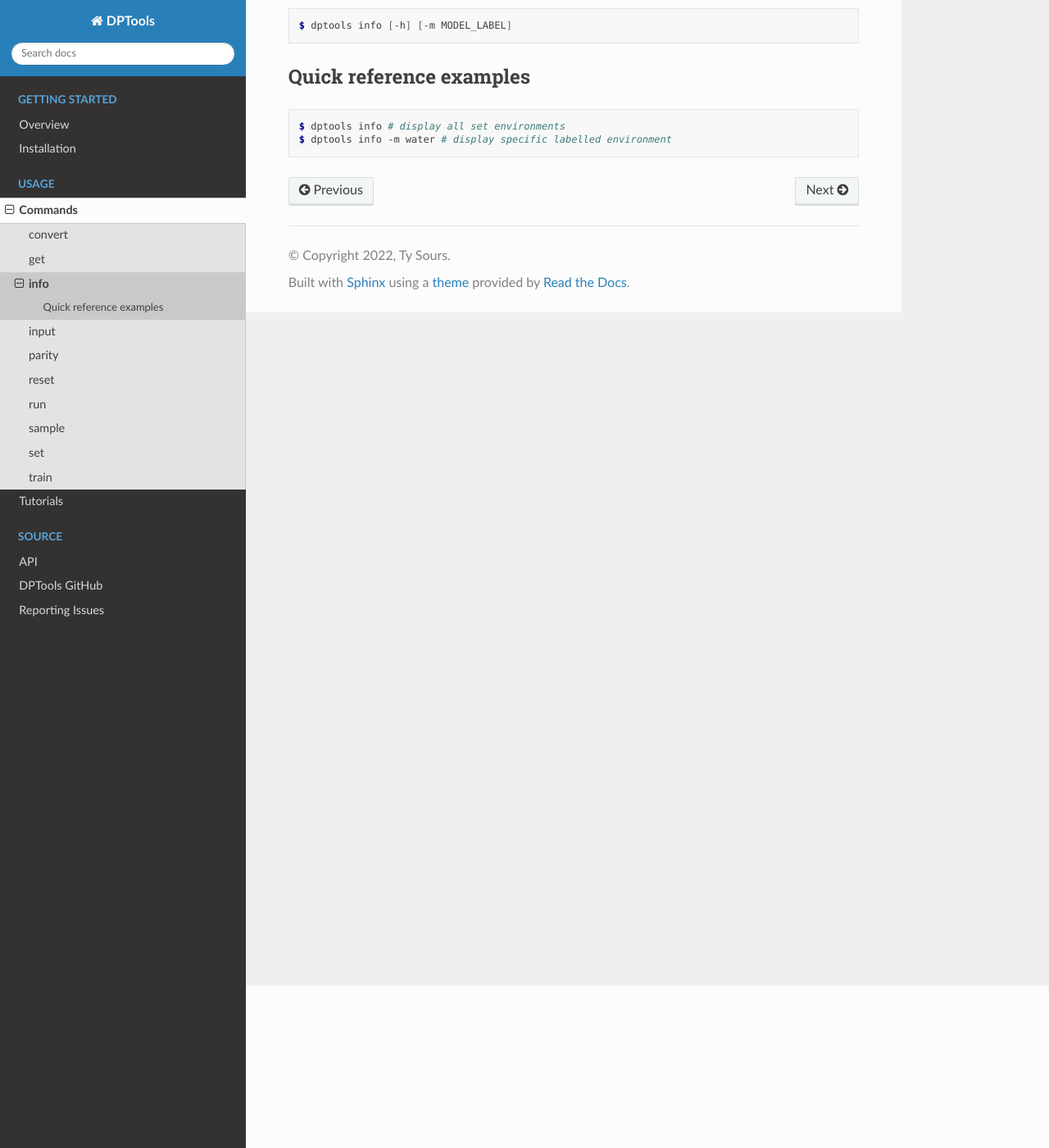
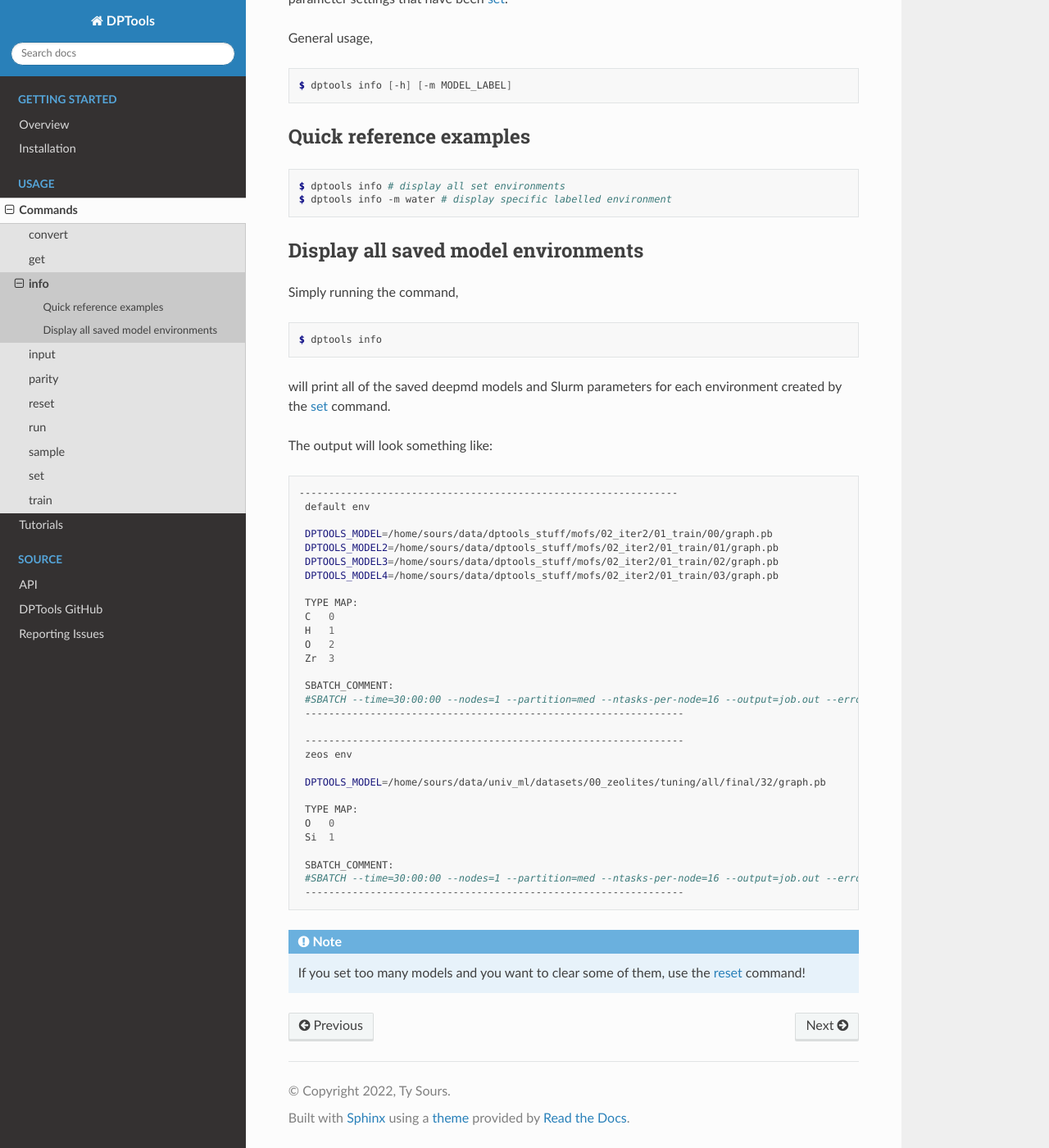
Before and after one commit to tysours/DPTools, a Sphinx documentation site: the page built from docs/source/commands/info.rst, in a window 1280 px wide and 1400 px high, scrolled down 198 px. Shown: the whole window at 82% size. Built offline with Sphinx 7.4.7 and the Read the Docs theme 2.0.0, drawn with Linux system fonts in a browser that asks for light colours; pages that are not in the unit, such as notebooks, are missing from menus; some of the changed text lies outside the part shown.

Commit message:
Add info about info

```diff
--- a/docs/source/commands/info.rst
+++ b/docs/source/commands/info.rst
@@ -1,6 +1,9 @@
 ====
 info
 ====
+
+The ``dptools info`` command is used to display information on all deepmd models
+and Slurm parameter settings that have been :doc:`set`.
 
 General usage,
 
@@ -15,3 +18,54 @@ Quick reference examples
 
    $ dptools info # display all set environments
    $ dptools info -m water # display specific labelled environment
+
+Display all saved model environments
+------------------------------------
+
+Simply running the command,
+
+.. code-block:: console
+
+   $ dptools info
+
+will print all of the saved deepmd models and Slurm parameters for each environment
+created by the :doc:`set` command.
+
+The output will look something like:
+
+.. code-block:: bash
+
+   ----------------------------------------------------------------
+    default env
+
+    DPTOOLS_MODEL=/home/sours/data/dptools_stuff/mofs/02_iter2/01_train/00/graph.pb
+    DPTOOLS_MODEL2=/home/sours/data/dptools_stuff/mofs/02_iter2/01_train/01/graph.pb
+    DPTOOLS_MODEL3=/home/sours/data/dptools_stuff/mofs/02_iter2/01_train/02/graph.pb
+    DPTOOLS_MODEL4=/home/sours/data/dptools_stuff/mofs/02_iter2/01_train/03/graph.pb
+
+    TYPE MAP:
+    C	0
+    H	1
+    O	2
+    Zr	3
+
+    SBATCH_COMMENT:
+    #SBATCH --time=30:00:00 --nodes=1 --partition=med --ntasks-per-node=16 --output=job.out --error=job.err
+    ----------------------------------------------------------------
+
+    ----------------------------------------------------------------
+    zeos env
+
+    DPTOOLS_MODEL=/home/sours/data/univ_ml/datasets/00_zeolites/tuning/all/final/32/graph.pb
+
+    TYPE MAP:
+    O	0
+    Si	1
+
+    SBATCH_COMMENT:
+    #SBATCH --time=30:00:00 --nodes=1 --partition=med --ntasks-per-node=16 --output=job.out --error=job.err
+    ----------------------------------------------------------------
+
+.. note::
+
+   If you set too many models and you want to clear some of them, use the :doc:`reset` command!
```
